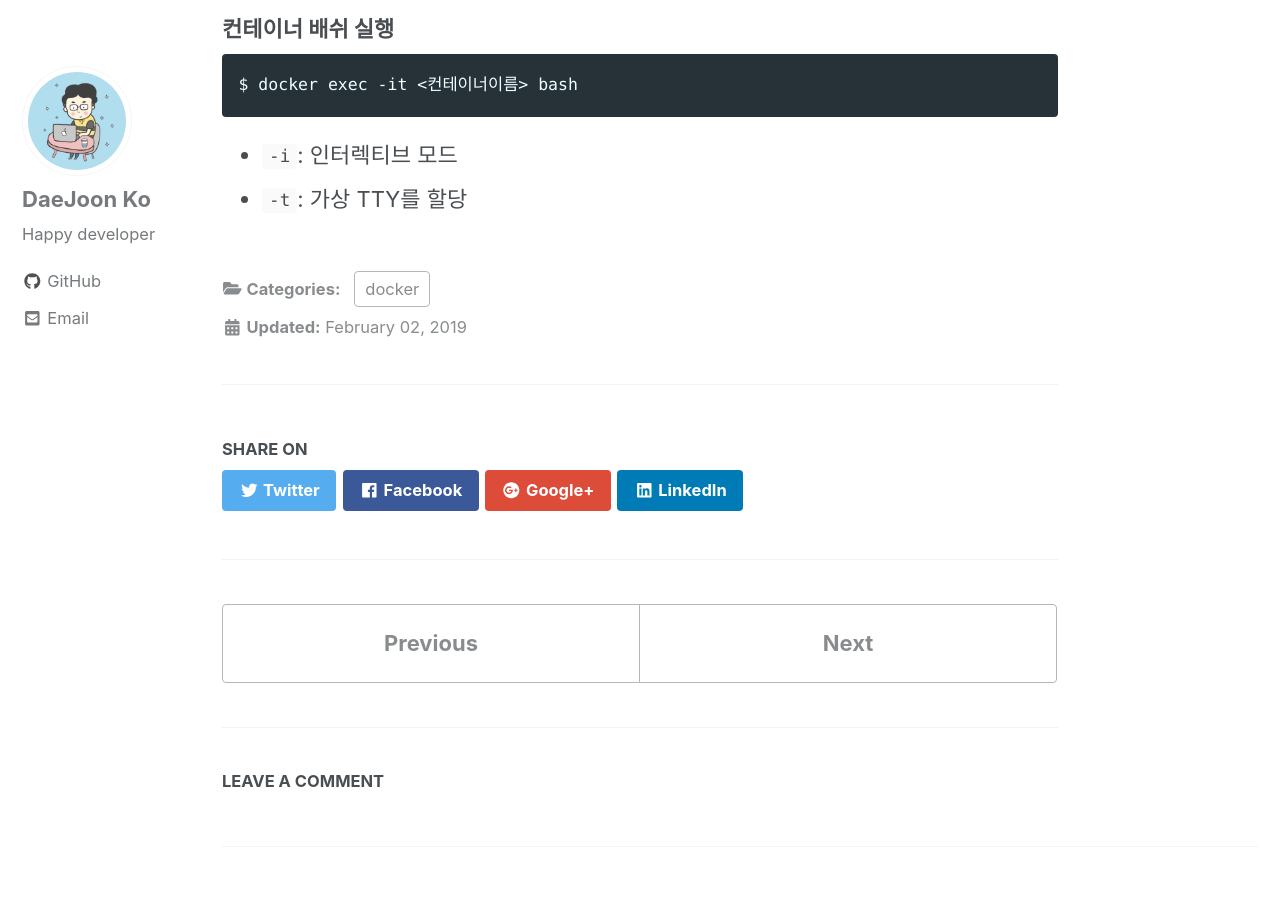
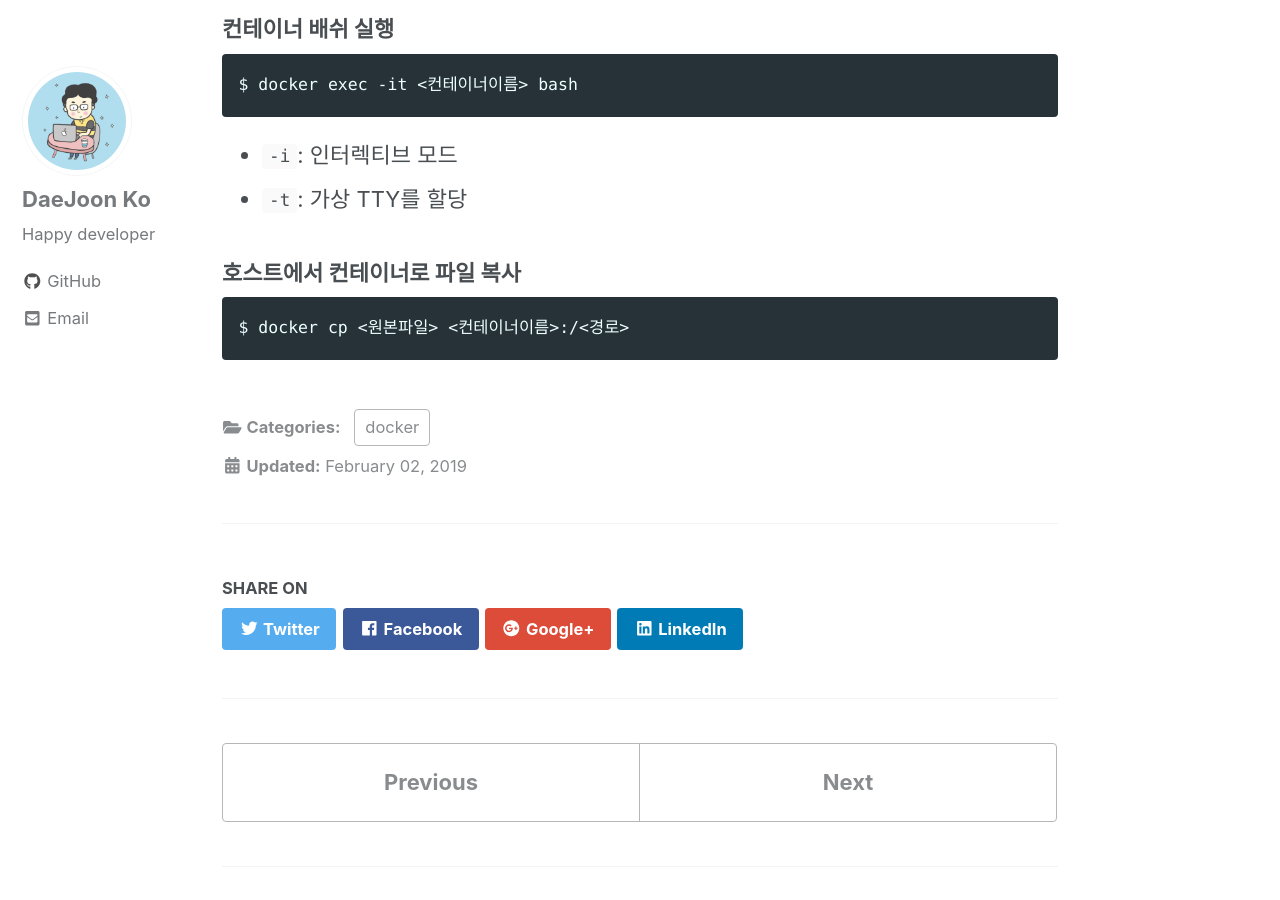
Before and after one commit to daejoon/daejoon.github.io, a Jekyll site: the page built from _posts/2019-02-02-Docker-Command.md, in a window 1280 px wide and 900 px high, scrolled down 2518 px. Built offline with Jekyll 4.4.1, drawn with Linux system fonts in a browser that asks for light colours; cached includes are drawn as plain includes; nearby versions of some CDN libraries; comment, search, counter and statistics services are not loaded.

Commit message:
Update 2019-02-02-Docker-Command.md

````diff
--- a/_posts/2019-02-02-Docker-Command.md
+++ b/_posts/2019-02-02-Docker-Command.md
@@ -79,3 +79,8 @@ $ docker exec -it <컨테이너이름> bash
 ```
 - `-i`: 인터렉티브 모드
 - `-t`: 가상 TTY를 할당
+
+### 호스트에서 컨테이너로 파일 복사
+```
+$ docker cp <원본파일> <컨테이너이름>:/<경로>
+```
````
